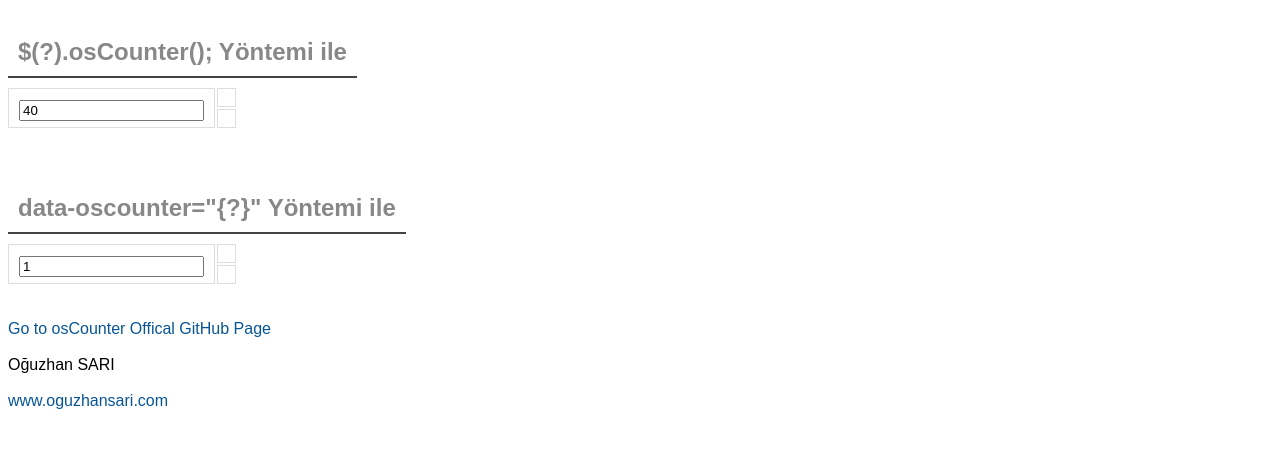
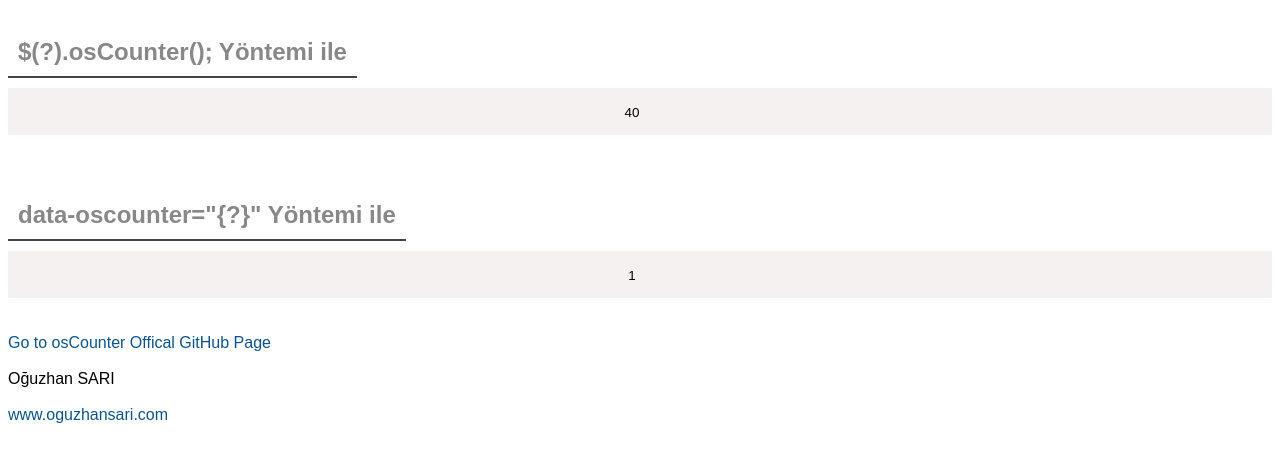
Before and after one commit to oguzhansari/osCounter, a plain HTML site: page index.html in a window 1280 px wide. Drawn offline with Linux system fonts and the light colour scheme.

Commit message:
Update osCounter.css

```diff
--- a/osCounter.css
+++ b/osCounter.css
@@ -1,10 +1,24 @@
 /** STANDART TEMA **/
-.osAmountPlus, .osAmountPlus * { font-family: Arial, sans-serif; position: relative; -webkit-transition: all 300ms ease; -moz-transition: all 300ms ease; -ms-transition: all 300ms ease; -o-transition: all 300ms ease; transition: all 300ms ease; -webkit-user-select: none; -moz-user-select: none; -ms-user-select: none; user-select: none; }
+.osAmountPlus, .osAmountPlus * { position: relative; -webkit-transition: all 300ms ease; -moz-transition: all 300ms ease; -ms-transition: all 300ms ease; -o-transition: all 300ms ease; transition: all 300ms ease; -webkit-user-select: none; -moz-user-select: none; -ms-user-select: none; user-select: none; }
 .osAmountPlus { display: inline-block; position: relative; -moz-box-sizing: border-box; -webkit-box-sizing: border-box; box-sizing: border-box; padding-right: 21px; height: 40px; }
 .osAmountPlus:after { content: ""; display: block; clear: both; }
 .osAmountPlus .osDown,
-.osAmountPlus .osUp { background-color: #fff; cursor: pointer;-moz-box-sizing: border-box; -webkit-box-sizing: border-box; box-sizing: border-box; display: block; position: absolute; bottom: 0; right: 0; width: 19px; height: 19px; line-height: 19px; border: 1px solid #ddd; text-align: center; }
-.osAmountPlus .osUp { top: initial; top: 0; height: 19px; }
+.osAmountPlus .osUp { font-family: Arial, sans-serif; background-color: #fff; cursor: pointer; -moz-box-sizing: border-box; -webkit-box-sizing: border-box; box-sizing: border-box; display: block; position: absolute; bottom: 0; right: 0; width: 19px; height: 19px; line-height: 19px; border: 1px solid #ddd; text-align: center; }
+.osAmountPlus .osUp { bottom: initial; top: 0; }
 .osAmountPlus .osDown:hover,
 .osAmountPlus .osUp:hover { background-color: #eee; border: 1px solid #000; }
-.osAmountPlus span.osAmount {  background-color: #fff; -moz-box-sizing: border-box; -webkit-box-sizing: border-box; box-sizing: border-box; border: 1px solid #ddd; display: block; height: 40px; line-height: 40px; font-size: 18px; text-align: center; font-weight: bolder; padding-left: 10px; padding-right: 10px; min-width: 50px; }
+.osAmountPlus span.osAmount { font-family: Arial, sans-serif; background-color: #fff; -moz-box-sizing: border-box; -webkit-box-sizing: border-box; box-sizing: border-box; border: 1px solid #ddd; display: block; height: 40px; line-height: 40px; font-size: 18px; text-align: center; font-weight: bolder; padding-left: 10px; padding-right: 10px; min-width: 50px; }
+.osAmountPlus input { background: none; position: absolute; left: 0; width: 100%; height: 100%; text-align: center; border: 0; outline: initial; box-shadow: none; }
+.osAmountPlus.osCounter .osDown i,
+.osAmountPlus.osCounter .osUp i { position: absolute; left: 50%; top: 50%; transform: translateX(-50%) translateY(-50%); font-size: 14px; line-height: 8px; }
+
+.osAmountPlus.osCounter, .osAmountPlus.osCounter * { -webkit-transition: none; -moz-transition: none; -ms-transition: none; -o-transition: none; transition: none; }
+.osAmountPlus.osCounter { background: #f5f1f0; display: block; padding-right: 20px; height: 47px; }
+.osAmountPlus.osCounter .osDown,
+.osAmountPlus.osCounter .osUp { background: #f5f1f0; width: 20px; height: 50%; border: 0; }
+.osAmountPlus.osCounter .osDown,
+.osAmountPlus.osCounter .osUp { -webkit-transition: all 300ms ease; -moz-transition: all 300ms ease; -ms-transition: all 300ms ease; -o-transition: all 300ms ease; transition: all 300ms ease; }
+.osAmountPlus span.osAmount { height: 47px; line-height: 47px; border: 0; background: #f5f1f0; }
+.osAmountPlus input { height: 47px; line-height: 47px; }
+.osAmountPlus .osDown:hover,
+.osAmountPlus .osUp:hover { background-color: #58504e; color: #f5c72c; border: 0; }
```
